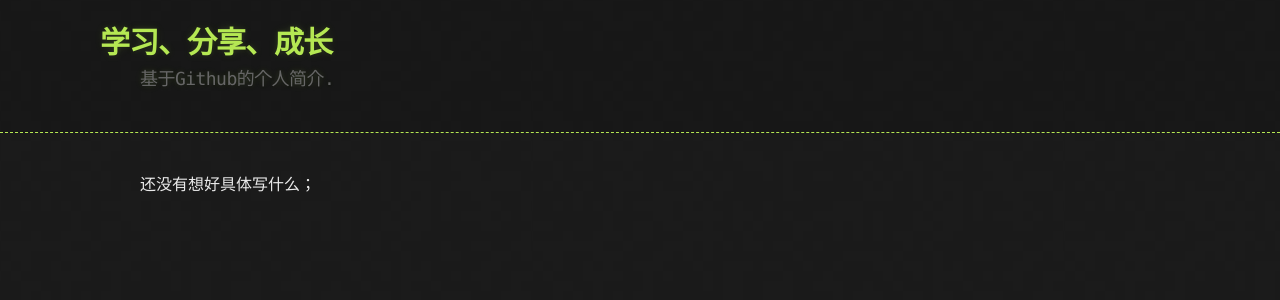
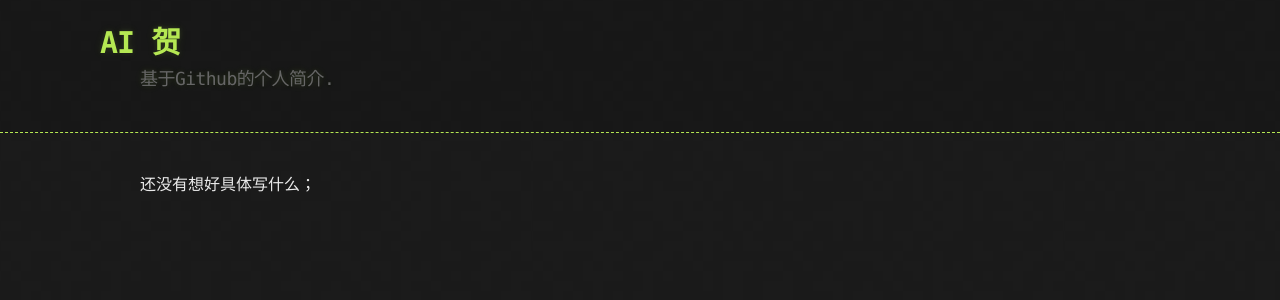
Before and after one commit to aihes/aihes.github.io, a Jekyll site: the page built from index.markdown, in a window 1280 px wide. Shown: the top 300 px of the page. Built offline with Jekyll 4.4.1, drawn with Linux system fonts in a browser that asks for light colours.

Commit message:
初始化提交

```diff
--- a/_config.yml
+++ b/_config.yml
@@ -18,7 +18,7 @@
 # You can create any custom variable you would like, and they will be accessible
 # in the templates via {{ site.myvariable }}.
 
-title: 学习、分享、成长
+title: AI 贺
 email: aihehe123@gmail.com
 description: >- # this means to ignore newlines until "baseurl:"
   基于Github的个人简介.
```
Also changed, not shown: .nojekyll (added).
